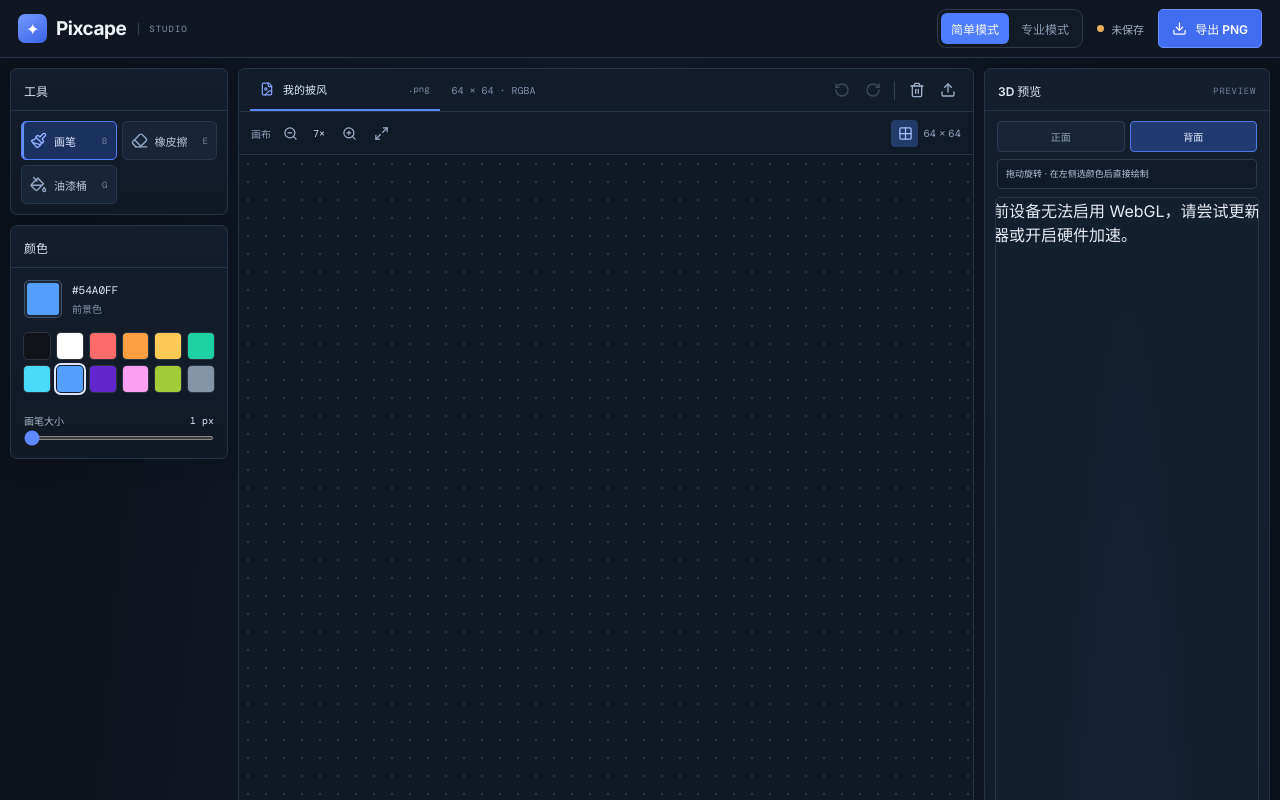
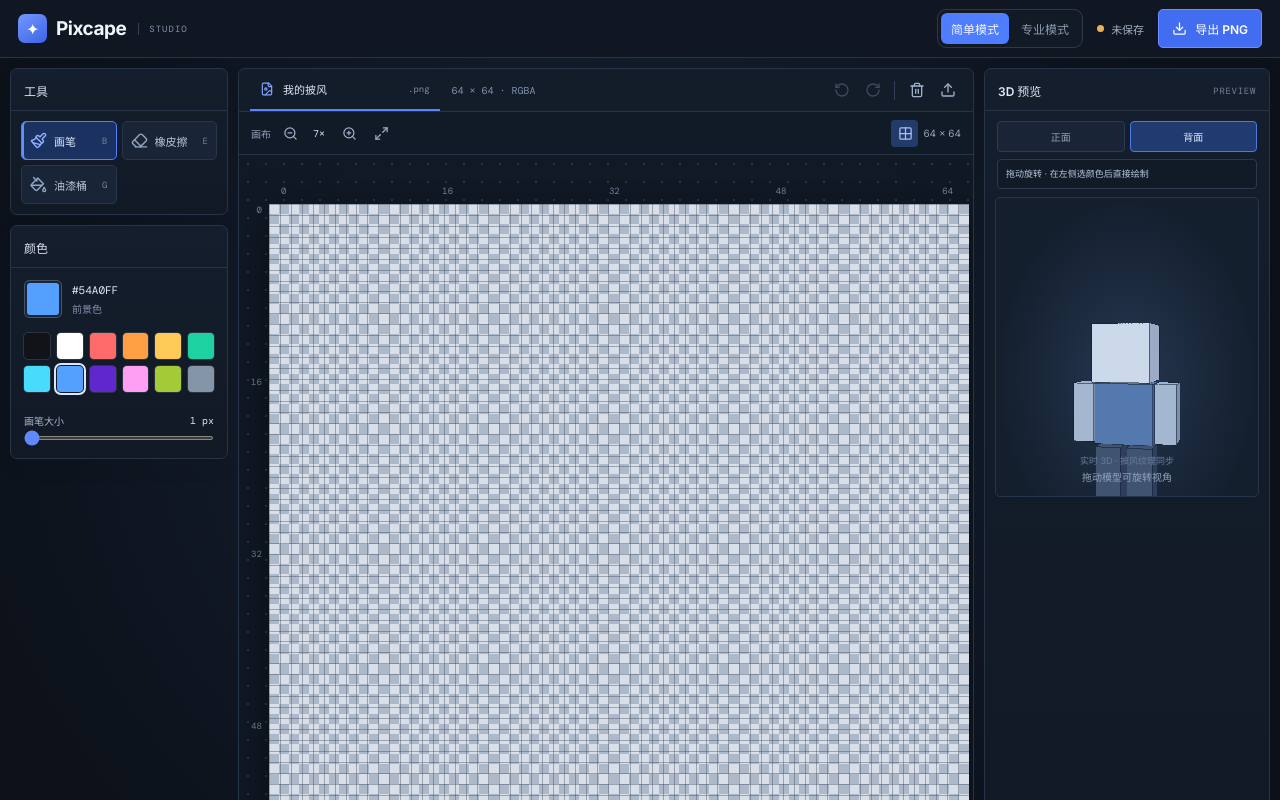
Before and after one commit to liseezn/Pixcape, a React (Vite) app: page / in a window 1280 px wide. Shown: the top 800 px of the page. Built offline with nearby package versions, Linux system fonts and the light colour scheme.

Commit message:
style: size and support the live 3D preview

```diff
--- a/src/styles.css
+++ b/src/styles.css
@@ -51,3 +51,14 @@
   .simple-mode .layers-panel { display: block; }
   .simple-mode .right-sidebar { display: grid; }
 }
+
+
+/* Live Three.js preview */
+.three-model-stage { min-height: 300px; position: relative; }
+.three-preview-canvas { position: absolute; inset: 0; width: 100%; height: 100%; touch-action: none; cursor: grab; }
+.three-preview-canvas:active { cursor: grabbing; }
+.three-preview-canvas canvas { display: block; width: 100%; height: 100%; }
+.three-preview-canvas .webgl-fallback { display: none; }
+.three-preview-canvas[data-webgl-unavailable="true"] .webgl-fallback { display: grid; position: absolute; inset: 20px; place-items: center; text-align: center; color: #aab8cb; font-size: 12px; line-height: 1.6; }
+.three-model-stage > p, .three-model-stage > small { z-index: 2; pointer-events: none; }
+@media (max-width: 780px) { .three-model-stage { min-height: 320px; } }
```
